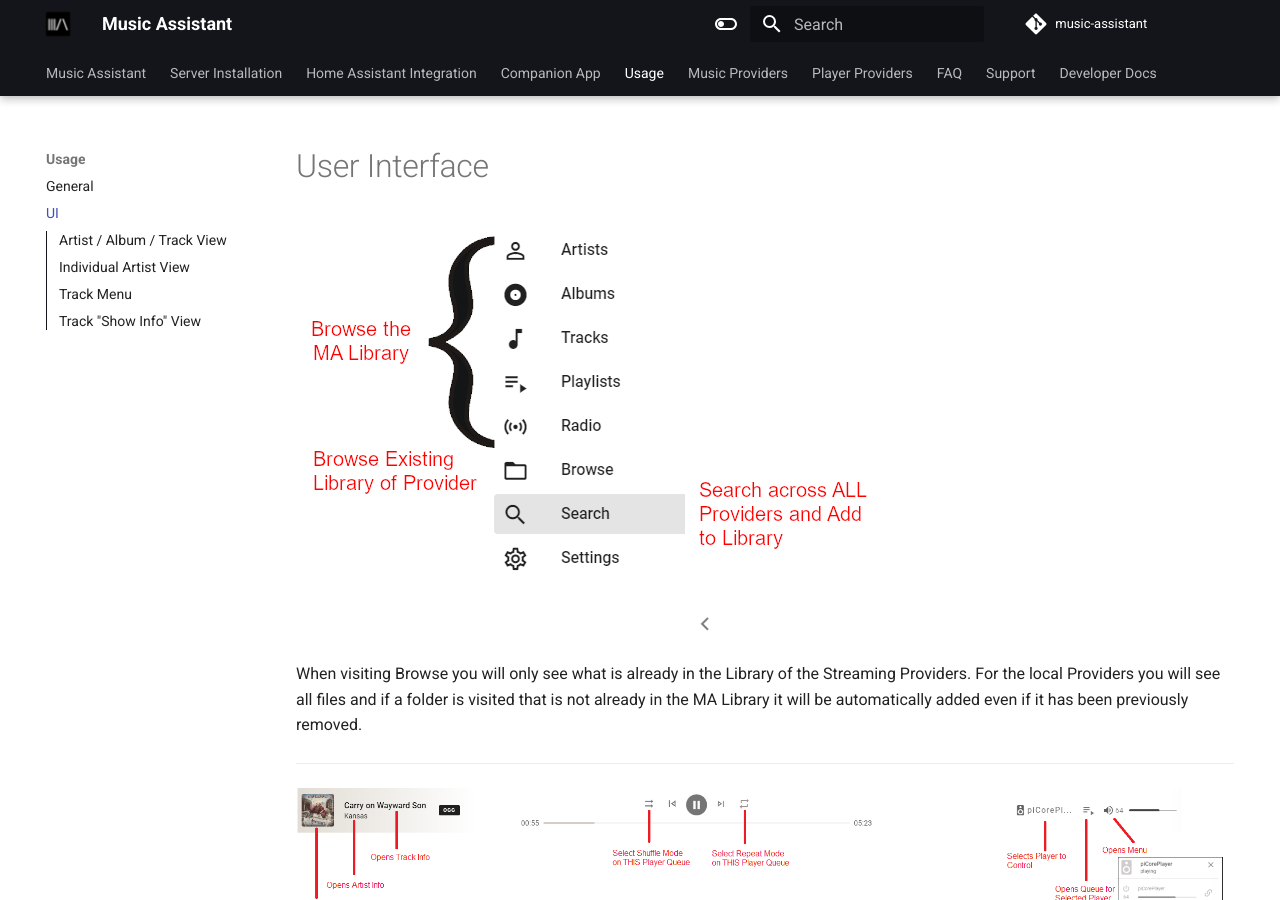
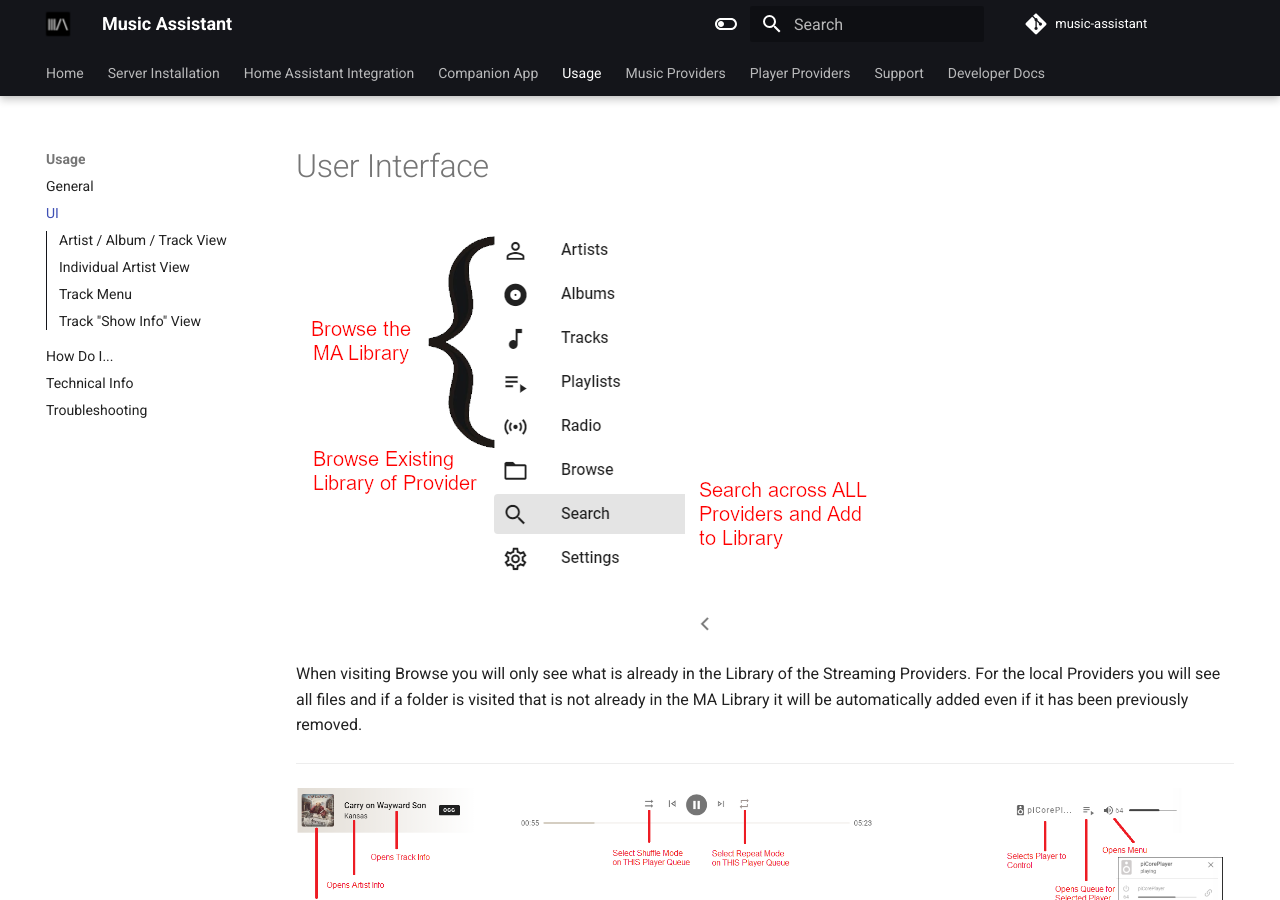
Before and after one commit to pwbriggs/music-assistant.github.io, an MkDocs documentation site: the page built from docs/ui.md, in a window 1280 px wide and 900 px high. Built offline with MkDocs 1.6.1 and Material for MkDocs 9.7.7, drawn with Linux system fonts in a browser that asks for light colours.

Commit message:
Update mkdocs.yml

```diff
--- a/mkdocs.yml
+++ b/mkdocs.yml
@@ -5,7 +5,7 @@
 repo_url: https://github.com/music-assistant
 
 nav:
-  - Music Assistant: index.md
+  - Home: index.md
   - Server Installation: Installation.md
   - Home Assistant Integration:
     - Integration Installation: integration.md
@@ -15,6 +15,9 @@
   - Usage:
     - General: usage.md
     - UI: ui.md
+    - How Do I...: faq/how-to.md
+    - Technical Info: faq/normalization.md
+    - Troubleshooting: faq/troubleshooting.md
   - Music Providers:
     - Deezer: music-providers/deezer.md
     - Local Files: music-providers/filesystem.md
@@ -35,11 +38,6 @@
     - Snapcast: player-support/snapcast.md
     - Sonos: player-support/sonos.md
     - Universal Groups: player-support/universal.md
-
-  - FAQ:
-    - How Do I...: faq/how-to.md
-    - Technical Info: faq/normalization.md
-    - Troubleshooting: faq/troubleshooting.md
   - Support: support.md
   - Developer Docs: developer-docs/dev-docs.md
 
@@ -93,6 +91,8 @@
       link: https://discord.gg/kaVm8hGpne
     - icon: fontawesome/brands/python
       link: https://pypi.org/project/music-assistant/
+    - icon: fontawesome/brands/dev
+      link: https://music-assistant.github.io/developer-docs/dev-docs/
 
 markdown_extensions:
   - pymdownx.highlight:
```
